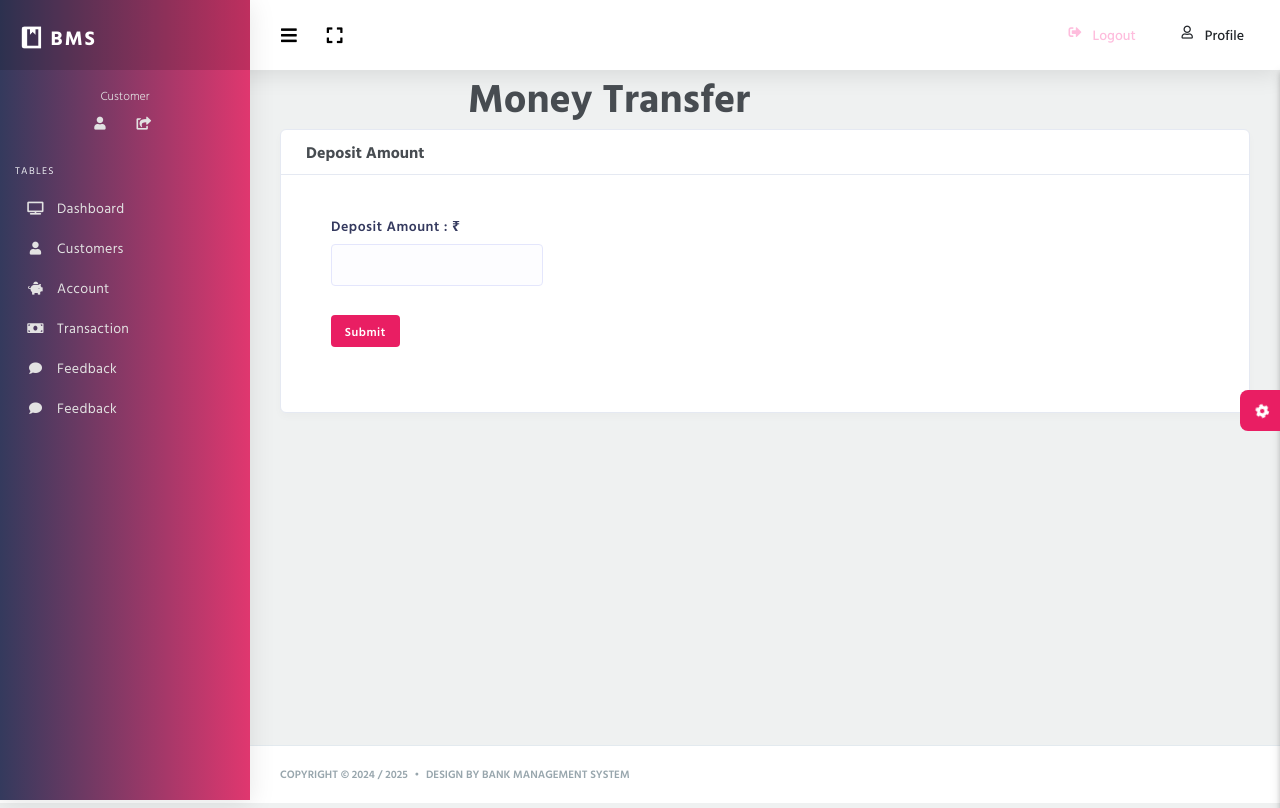
After one commit to Umang-Nayak/Bank-Application, a Django app: template customer/template/deposit.html in a window 1280 px wide. The commit adds this page. Run offline with Django 5.2, Linux system fonts and the light colour scheme; the template is opened without the code that fills it, so the values that code supplies are empty; some libraries are stand-ins or nearby versions.

Commit message:
Changes of withdraw and deposit

```diff
--- a/customer/template/c-account.html
+++ b/customer/template/c-account.html
@@ -50,9 +50,9 @@
                 </div>
             </div>
         </div>
-        <a href="/money_withdraw/" class="badge badge-primary">Withdraw Money</a>
+        <a href="/c/money_withdraw/" class="badge badge-primary">Withdraw Money</a>
 
-        <a href="/money_deposit/" class="badge badge-primary">Deposit Money</a>
+        <a href="/c/money_deposit/" class="badge badge-primary">Deposit Money</a>
 
     </section>
 </div>
--- a/customer/template/customer_header.html
+++ b/customer/template/customer_header.html
@@ -46,12 +46,12 @@
             </div>
             <ul class="navbar-nav navbar-right">
                 <li>
-                    <a href="/logout/" class="dropdown-item has-icon text-danger">
+                    <a href="/c/c_logout/" class="dropdown-item has-icon text-danger">
                         <i class="fas fa-sign-out-alt"></i> Logout
                     </a>
                 </li>
                 <li>
-                    <a href="/profile/" class="dropdown-item has-icon">
+                    <a href="/c/c_profile/" class="dropdown-item has-icon">
                         <i class="far fa-user"></i> Profile
                     </a>
                 </li>
@@ -69,29 +69,26 @@
                     <li class="dropdown active" style="display: block;">
                         <div class="sidebar-profile">
                             <div class="siderbar-profile-pic">
-                                <img src="{% static 'assets/img/BM/logo.jpeg' %}"
-                                     class="profile-img-circle box-center"
-                                     alt="Book Mania">
+{#                                <img src="{% static 'assets/img/BM/logo.jpeg' %}"#}
+{#                                     class="profile-img-circle box-center"#}
+{#                                     alt="Book Mania">#}
                             </div>
                             <div class="siderbar-profile-details">
-                                <div class="siderbar-profile-name">
-                                    {{request.session.admin_fname}} {{request.session.admin_lname}}
-                                </div>
-                                <div class="siderbar-profile-position">Admin</div>
+                                <div class="siderbar-profile-position">Customer</div>
                             </div>
 
                             <div class="sidebar-profile-buttons">
                                 <table>
                                     <tr>
                                         <td>
-                                            <a class="tooltips waves-effect waves-block toggled" href="/profile/"
+                                            <a class="tooltips waves-effect waves-block toggled" href="/c/c_profile/"
                                                data-toggle="tooltip" title="" data-original-title="Profile">
                                                 <i class="fas fa-user sidebarQuickIcon"></i>
                                             </a>
                                         </td>
                                         <td>
 
-                                            <a class="tooltips waves-effect waves-block" href="/logout/"
+                                            <a class="tooltips waves-effect waves-block" href="/c/c_logout/"
                                                data-toggle="tooltip" title="" data-original-title="Logout">
                                                 <i class="fas fa-share-square sidebarQuickIcon"></i>
                                             </a>
--- /dev/null
+++ b/customer/template/deposit.html
@@ -0,0 +1,58 @@
+{% extends 'customer_header.html' %}
+{% load static %}
+{% block content %}
+
+<!-- Main Content -->
+<div class="main-content">
+    <section class="section">
+        <div class="section-header">
+            <div class="row">
+                <div class="col-xl-6 col-lg-6 col-md-6 col-sm-12">
+                    <div class="section-header-breadcrumb-content-chart float-right">
+                        <h1>Money Transfer</h1>
+                    </div>
+                </div>
+            </div>
+        </div>
+        <div class="section-body">
+            <div class="row">
+                <div class="col-lg-12 col-md-12 col-sm-12">
+                    <div class="card">
+                        <div class="card-header">
+                            <h4>Deposit Amount</h4>
+                        </div>
+                        <div class="card-body">
+                            <div class="row">
+                            </div>
+                            <form method="post" action="/c/money_deposit/" data-parsley-validate="">
+                                {% csrf_token %}
+                                <div class="card-body">
+                                    <div class="row">
+                                        <div class="col-lg-4 col-md-12 col-sm-12">
+                                            <div class="form-group">
+                                                <label>Deposit Amount : ₹</label>
+                                                <label>
+                                                    <input type="text" class="form-control" name="money">
+                                                </label>
+
+                                                <br/>
+                                                <br/>
+                                                <input type="submit" class="btn btn-primary">
+                                            </div>
+                                        </div>
+                                    </div>
+                                </div>
+                            </form>
+
+                            {% for data in messages %}
+                                <span style="color:red"> {{data}} </span>
+                            {% endfor %}
+
+                        </div>
+                    </div>
+                </div>
+            </div>
+        </div>
+    </section>
+</div>
+{% endblock %}
--- a/requirements.txt
+++ b/requirements.txt
@@ -1,3 +1,4 @@
 python-dotenv==1.0.1
 Django==5.0.7
 mysqlclient==2.2.4
+openpyxl==3.1.5
```
Also changed, not shown: account_office_engine/template/admin_header.html (+5 -7 lines), customer/customer_urls.py (+7 -0 lines), customer/customer_views.py (+58 -13 lines), customer/template/withdraw.html (added, +58 -0 lines).
